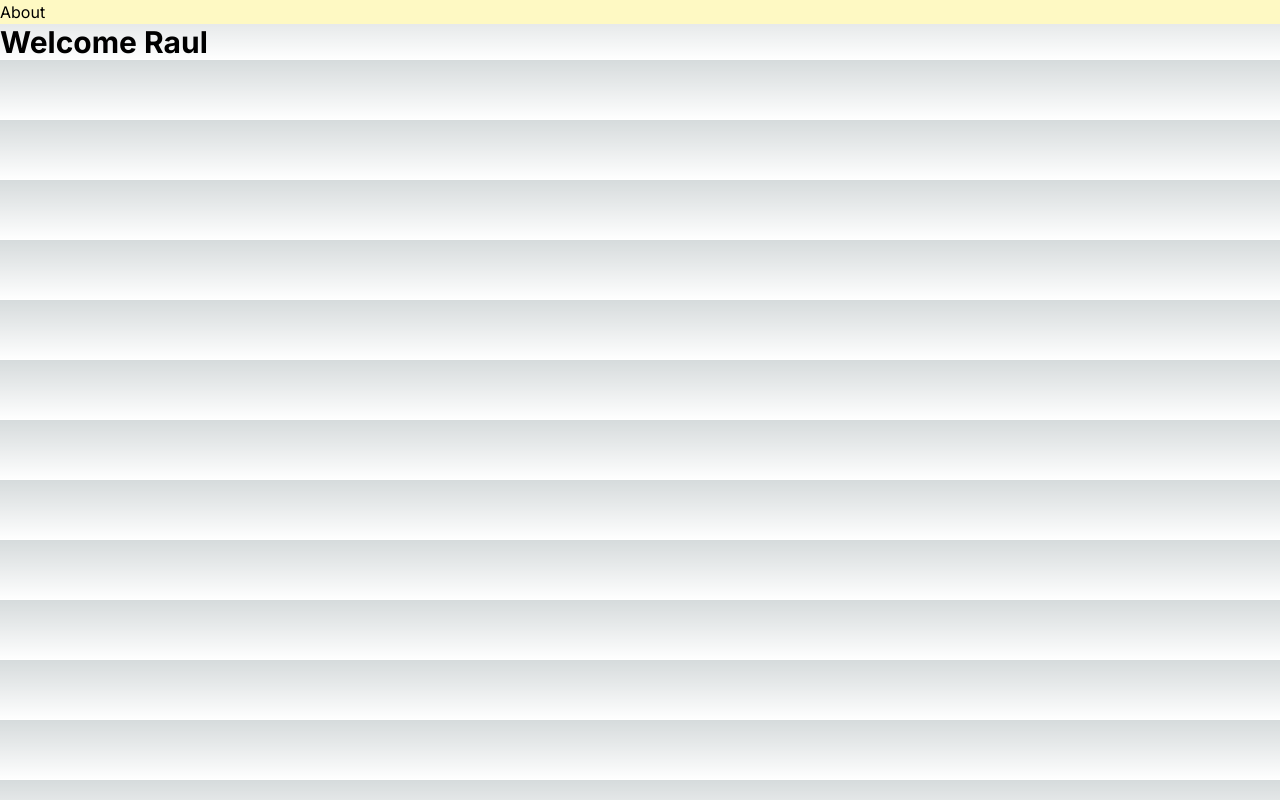
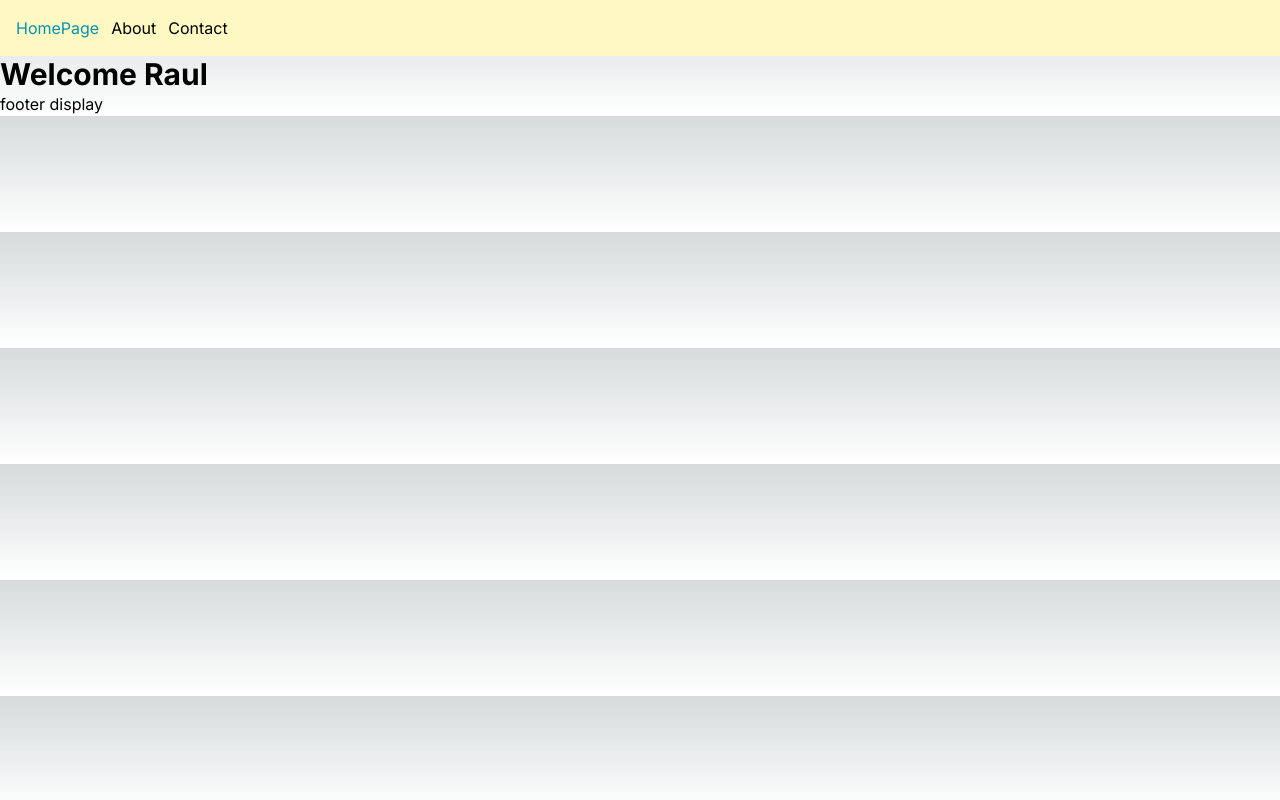
Before and after one commit to mrexito/3.5-Suspense, a Next.js app: page / in a window 1280 px wide. Built offline with nearby package versions, Linux system fonts and the light colour scheme.

Commit message:
3.2 Navigation

```diff
--- /dev/null
+++ b/app/components/layout/footer.tsx
@@ -0,0 +1,6 @@
+
+export default function Footer() {
+  return (
+    <div>footer display</div>
+  )
+}
--- /dev/null
+++ b/app/components/layout/header.tsx
@@ -0,0 +1,20 @@
+import ContactButton from '../ui/ContactButton';
+import NavLink from '../ui/NavLink';
+
+export default function Header() {
+  return (
+    <header className="bg-yellow-100 p-4">
+      <nav className="container">
+        <ul className="flex gap-3">
+          <li>
+            <NavLink href="/">HomePage</NavLink>
+          </li>
+          <li>
+            <NavLink href="/about">About</NavLink>
+          </li>
+          <ContactButton />
+        </ul>
+      </nav>
+    </header>
+  );
+}
--- /dev/null
+++ b/app/components/ui/ContactButton.tsx
@@ -0,0 +1,18 @@
+"use client"
+
+import { useRouter } from "next/navigation";
+
+
+export default function ContactButton() {
+  const router = useRouter()
+
+  function handleClick() {
+    router.push("/contact")
+  }
+
+  return (
+    <button onClick={handleClick}>
+      Contact
+    </button>
+  )
+}
--- /dev/null
+++ b/app/components/ui/NavLink.tsx
@@ -0,0 +1,17 @@
+"use client"
+
+import Link from 'next/link';
+import {usePathname} from "next/navigation"
+
+export default function NavLink({ href, ...rest }) {
+  const pathname = usePathname()
+  const isActive = href === pathname
+  console.log(pathname)
+  console.log(isActive)
+
+  return (
+    <Link
+      className={isActive ? "text-cyan-600" :""}
+      href={href} {...rest} />
+  )
+}
--- a/app/layout.tsx
+++ b/app/layout.tsx
@@ -1,7 +1,8 @@
 import './globals.css'
 import type { Metadata } from 'next'
 import { Inter } from 'next/font/google'
-import Link from 'next/link';
+import Header from './components/layout/header';
+import Footer from './components/layout/footer';
 
 const inter = Inter({ subsets: ['latin'] })
 
@@ -18,19 +19,11 @@ export default function RootLayout({
   return (
     <html lang="en">
       <body className={inter.className}>
-        <header className='bg-yellow-100'>
-          <nav>
-            <ul>
-              <li>
-                <Link href="/about">About</Link>
-              </li>
-            </ul>
-          </nav>
-        </header>
+        <Header />
         <main>
         {children}
         </main>
-        <footer></footer>
+        <Footer/>
       </body>
     </html>
   )
```
Also changed, not shown: 1 other file (tests, documents, lock files or other folders).
